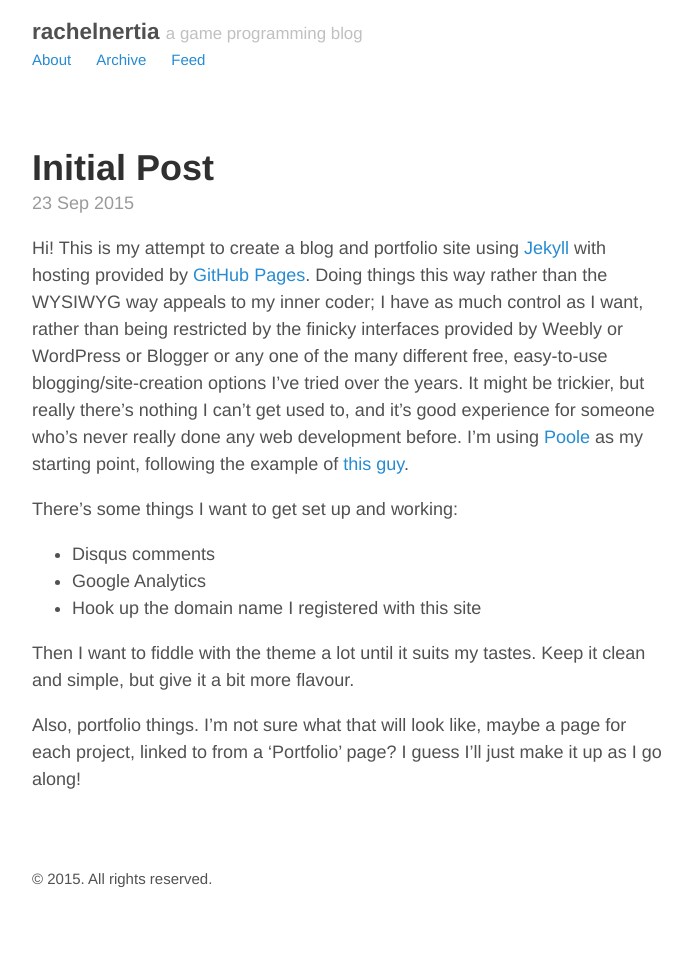
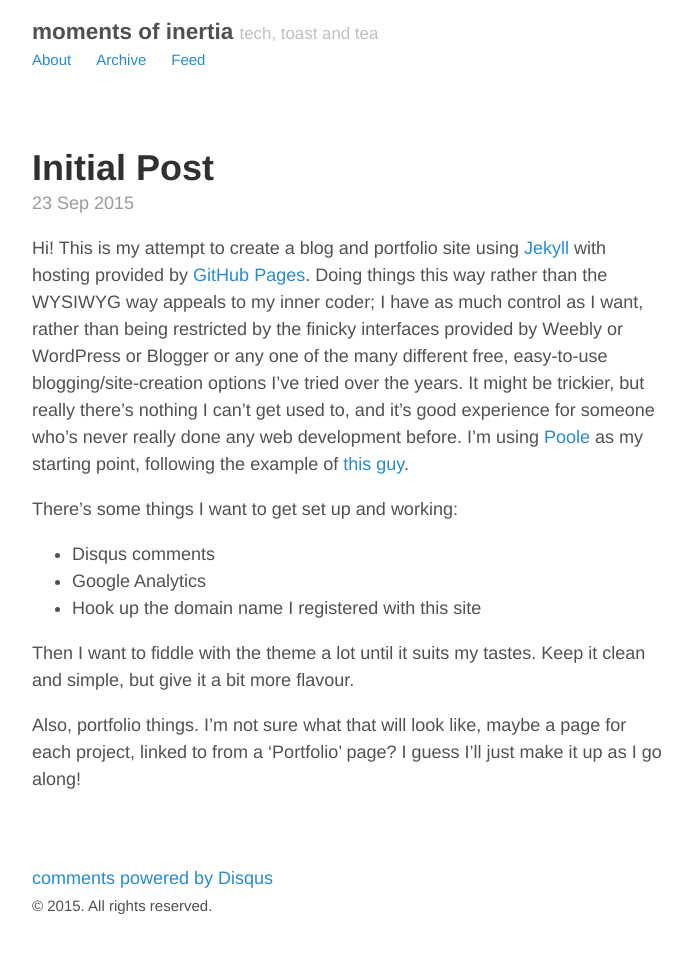
Before and after one commit to rachelnertia/rachelnertia.github.io, a Jekyll site: the page built from _posts/2015-09-23-initial-post.md, in a window 1280 px wide. Shown: the whole page, without its empty margins (293-985 px from the left). Built offline with Jekyll 4.4.1, drawn with Linux system fonts in a browser that asks for light colours; comment, search, counter and statistics services are not loaded; before the commit the page ends 928 px from its top, so only the background shows below that.

Commit message:
Added Disqus comments. Hopefully.

```diff
--- a/_config.yml
+++ b/_config.yml
@@ -8,8 +8,8 @@ permalink:           pretty
 relative_permalinks: true
 
 # Setup
-title:               rachelnertia
-tagline:             a game programming blog
+title:               moments of inertia
+tagline:             tech, toast and tea
 url:                 http://rachelnertia.github.io
 paginate:            5
 baseurl:             ""
--- a/_includes/comments.html
+++ b/_includes/comments.html
@@ -1,10 +1,9 @@
 {% if page.comments %}
-<!-- Add Disqus comments. -->
 <div id="disqus_thread"></div>
     <script type="text/javascript">
-  /* * * CONFIGURATION VARIABLES: EDIT BEFORE PASTING INTO YOUR WEBPAGE * * */
-  var disqus_shortname = '<USERNAME>'; // required: replace example with your forum shortname
-  var disqus_identifier = "{{ site.disqusid }}{{ page.url | replace:'index.html','' }}";
+        var disqus_shortname = 'rachelnertia'; // required: replace example with your forum shortname
+        //var disqus_developer = 1; // Comment out when the site is live
+        var disqus_identifier = "{{ page.url }}";
 
         /* * * DON'T EDIT BELOW THIS LINE * * */
         (function() {
--- a/_layouts/post.html
+++ b/_layouts/post.html
@@ -25,3 +25,5 @@ layout: default
   </ul>
 </aside>
 {% endif %}
+
+{% include comments.html %}
--- a/_posts/2015-09-23-initial-post.md
+++ b/_posts/2015-09-23-initial-post.md
@@ -1,7 +1,7 @@
 ---
 layout: post
 title: Initial Post
-comments: True
+comments: true
 ---
 
 Hi! This is my attempt to create a blog and portfolio site using <a href="https://jekyllrb.com/">Jekyll</a> with hosting provided by <a href="https://pages.github.com/">GitHub Pages</a>. Doing things this way rather than the WYSIWYG way appeals to my inner coder; I have as much control as I want, rather than being restricted by the finicky interfaces provided by Weebly or WordPress or Blogger or any one of the many different free, easy-to-use blogging/site-creation options I've tried over the years. It might be trickier, but really there's nothing I can't get used to, and it's good experience for someone who's never really done any web development before. I'm using <a href="https://github.com/poole/poole">Poole</a> as my starting point, following the example of <a href="http://joshualande.com/jekyll-github-pages-poole/">this guy</a>.
```
Lines whose indentation alone changed are shown as unchanged.
